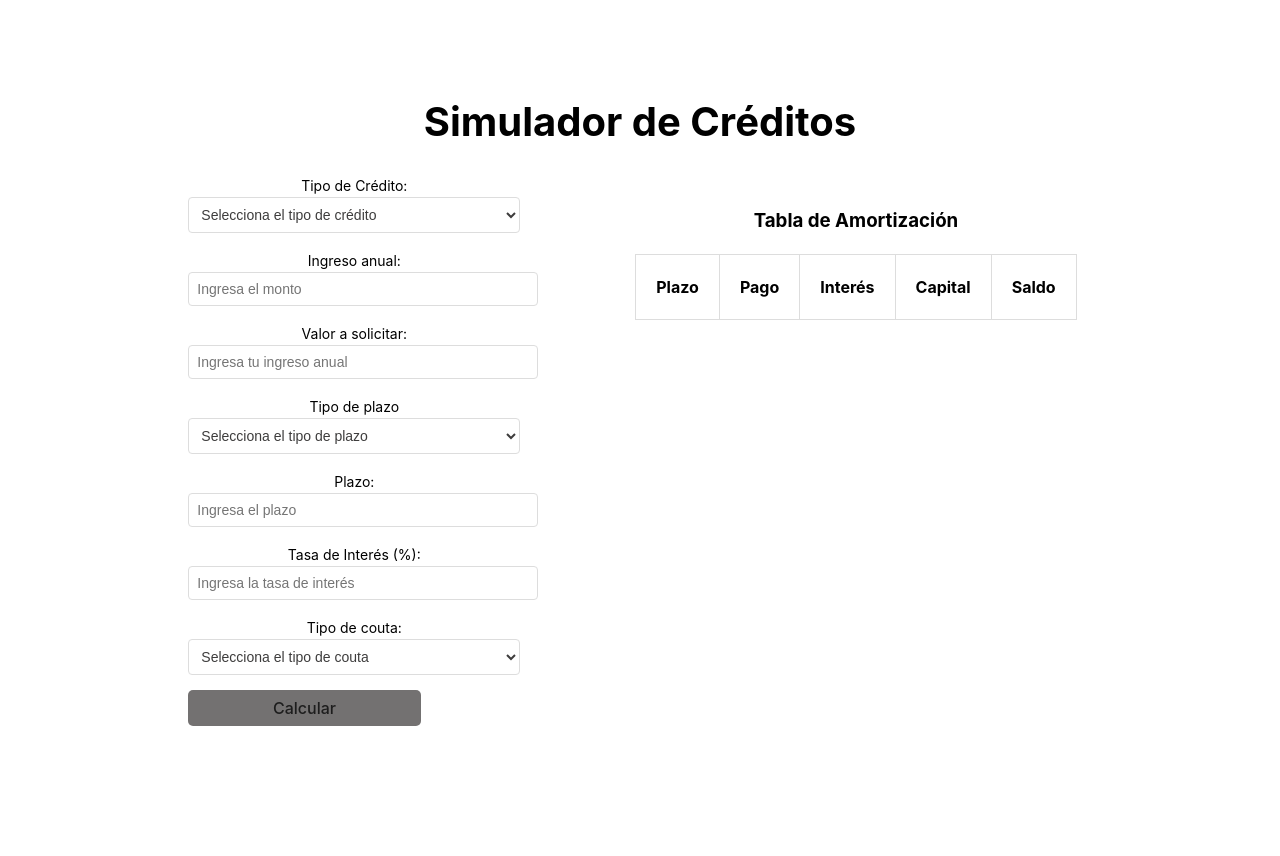
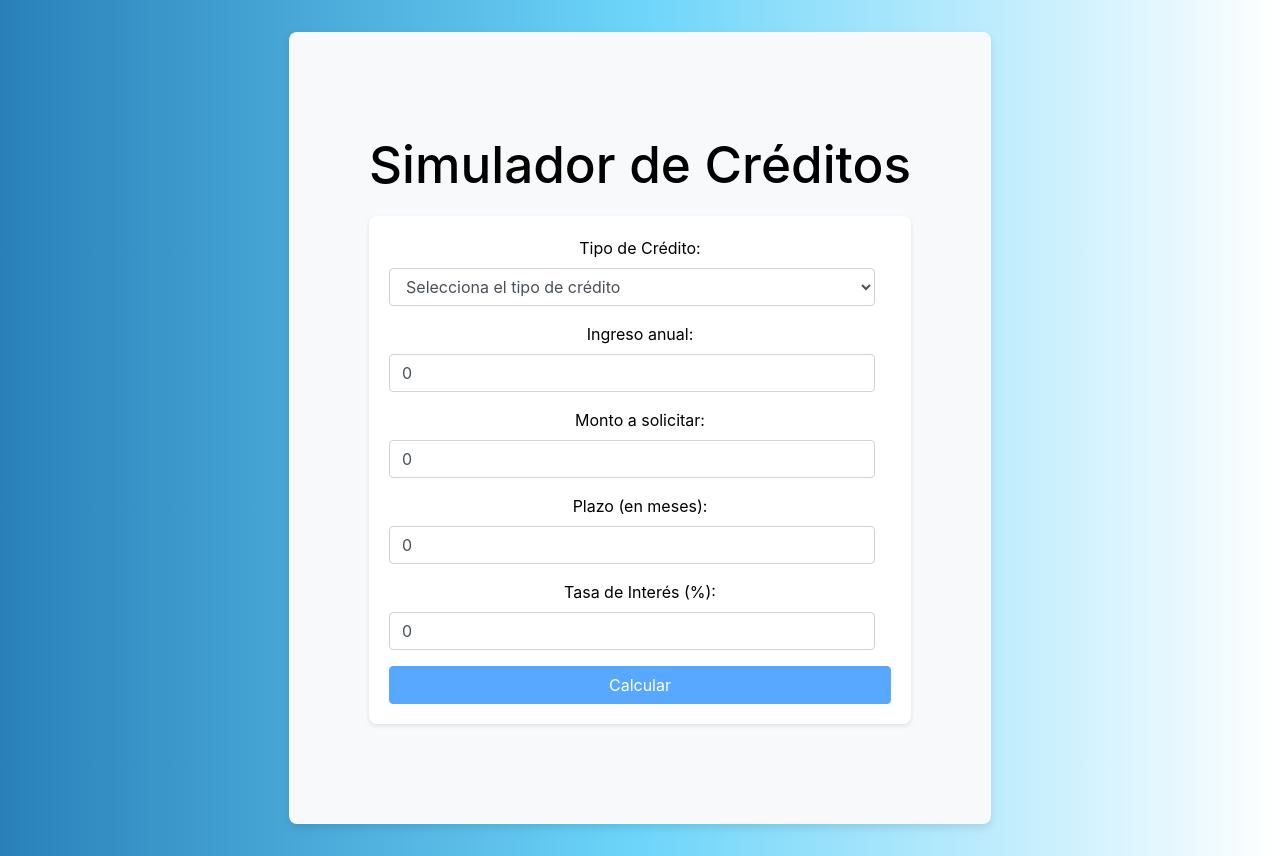
Before and after one commit to YurleisZg/credit-simulator, a Vue app: page / in a window 1280 px wide. Before the commit the page ends 800 px from the top, so only its background shows below. Built offline with nearby package versions, Linux system fonts and the light colour scheme.

Commit message:
Modifying logic and interface

```diff
--- a/index.html
+++ b/index.html
@@ -3,6 +3,7 @@
   <head>
     <meta charset="UTF-8" />
     <link rel="icon" type="image/svg+xml" href="/vite.svg" />
+    <link href="https://stackpath.bootstrapcdn.com/bootstrap/4.5.2/css/bootstrap.min.css" rel="stylesheet">
     <meta name="viewport" content="width=device-width, initial-scale=1.0" />
     <title>Simulador créditos</title>
   </head>
--- a/package.json
+++ b/package.json
@@ -11,7 +11,8 @@
   "dependencies": {
     "material-icons": "^1.13.12",
     "pinia": "^2.2.4",
-    "vue": "^3.5.10"
+    "vue": "^3.5.10",
+    "xlsx": "^0.18.5"
   },
   "devDependencies": {
     "@vitejs/plugin-vue": "^5.1.4",
--- a/src/components/CreditViewContent.vue
+++ b/src/components/CreditViewContent.vue
@@ -1,66 +1,50 @@
 <template>
-    <div class="calculator-container">
-      <h1>Simulador de Créditos</h1>
-      <br />
+  <div class="container calculator-container">
+    <h1 class="text-center my-4">Simulador de Créditos</h1>
     <div class="content">
       <div class="credit-form">
         <div class="form-group">
           <label for="credit-type">Tipo de Crédito:</label>
-            <select id="credit-type">
+          <select id="credit-type" v-model="solicitud.tipoCredito" class="form-control" @blur="touched.tipoCredito = true">
             <option value="" disabled selected>Selecciona el tipo de crédito</option>
             <option value="hipotecario">Crédito Hipotecario</option>
             <option value="automotriz">Crédito Automotriz</option>
             <option value="libreInversion">Libre Inversión</option>
             <option value="personal">Crédito Personal</option>
           </select>
+          <div v-if="touched.tipoCredito && !solicitud.tipoCredito" class="text-danger">Este campo es obligatorio.</div>
         </div>
 
         <div class="form-group">
-            <label for="amount">Ingreso anual:</label>
-            <input type="number" id="amount" placeholder="Ingresa el monto" />
+          <label for="income">Ingreso anual:</label>
+          <input type="number" min="0" id="income" v-model.number="solicitud.ingresoAnual" placeholder="Ingresa tu ingreso anual" class="form-control" @blur="touched.ingresoAnual = true" />
+          <div v-if="touched.ingresoAnual && solicitud.ingresoAnual <= 0" class="text-danger">El ingreso anual debe ser mayor que cero.</div>
         </div>
 
         <div class="form-group">
-            <label for="income">Valor a solicitar:</label>
-            <input type="number" id="income" placeholder="Ingresa tu ingreso anual" />
+          <label for="amount">Monto a solicitar:</label>
+          <input type="number" min="0" id="amount" v-model.number="solicitud.montoSolicitado" placeholder="Ingresa el monto solicitado" class="form-control" @blur="touched.montoSolicitado = true" />
+          <div v-if="touched.montoSolicitado && solicitud.montoSolicitado <= 0" class="text-danger">El monto solicitado debe ser mayor que cero.</div>
         </div>
 
         <div class="form-group">
-            <label for="term-type">Tipo de plazo</label>
-            <select id="term-type">
-              <option value="" disabled selected>Selecciona el tipo de plazo</option>
-              <option value="Mensual">Mensual</option>
-              <option value="Anual">Anual</option>
-            </select>
-          </div>
-
-          <div class="form-group">
-            <label for="term">Plazo:</label>
-            <input type="number" id="term" placeholder="Ingresa el plazo" />
+          <label for="term">Plazo (en meses):</label>
+          <input type="number" min="0" id="term" v-model.number="solicitud.plazo" placeholder="Ingresa el plazo en meses" class="form-control" @blur="touched.plazo = true" />
+          <div v-if="touched.plazo && solicitud.plazo <= 0" class="text-danger">El plazo debe ser mayor que cero.</div>
         </div>
 
         <div class="form-group">
           <label for="interest">Tasa de Interés (%):</label>
-            <input type="number" id="interest" placeholder="Ingresa la tasa de interés" />
+          <input type="number" min="0" id="interest" v-model.number="solicitud.tasaInteres" placeholder="Ingresa la tasa de interés" class="form-control" @blur="touched.tasaInteres = true" />
+          <div v-if="touched.tasaInteres && solicitud.tasaInteres <= 0" class="text-danger">La tasa de interés debe ser mayor que cero.</div>
         </div>
 
-          <div class="form-group">
-            <label for="share-type">Tipo de couta:</label>
-            <select id="share-type">
-              <option value="" disabled selected>Selecciona el tipo de couta</option>
-              <option value="Mensual">Mensual</option>
-              <option value="Bimensual">bimensual</option>
-              <option value="Trimestral">Trimestral</option>
-              <option value="Semestral">Semestral</option>
-              <option value="Anual">Anual</option>
-            </select>
-          </div>
-          <button>Calcular</button>
+        <button @click="calcular" :disabled="!isFormValid" class="btn btn-primary btn-block">Calcular</button>
       </div>
 
-        <div class="amortization-table">
-          <h3>Tabla de Amortización</h3>
-          <table>
+      <div class="amortization-table mt-4" v-if="respuesta && respuesta.tablaAmortizacion.length">
+        <h3 class="text-center">Tabla de Amortización</h3>
+        <table class="table table-bordered table-striped">
           <thead>
             <tr>
               <th>Plazo</th>
@@ -70,98 +54,160 @@
               <th>Saldo</th>
             </tr>
           </thead>
+          <tbody>
+            <tr v-for="(entry, index) in respuesta.tablaAmortizacion" :key="index">
+              <td>{{ entry.plazo }}</td>
+              <td>{{ entry.pago.toFixed(2) }}</td>
+              <td>{{ entry.interes.toFixed(2) }}</td>
+              <td>{{ entry.capital.toFixed(2) }}</td>
+              <td>{{ entry.saldo.toFixed(2) }}</td>
+            </tr>
+          </tbody>
         </table>
+      </div>
+
+      <div v-if="respuesta && respuesta.tablaAmortizacion.length && respuesta.esAprobado" class="download-buttons text-center mt-3">
+        <button @click="descargarExcel" class="btn btn-success me-3">Descargar en Excel</button>
+        <button @click="descargarTxt" class="btn btn-secondary">Descargar en TXT</button>
       </div>
     </div>
   </div>
 </template>
 
 <script setup lang="ts">
+import { ref, computed } from 'vue';
+import { calcularCredito, SolicitudCredito, RespuestaCredito } from '../services/service';
+import * as XLSX from 'xlsx';
+
+const solicitud = ref<SolicitudCredito>({
+  tipoCredito: '',
+  ingresoAnual: 0,
+  montoSolicitado: 0,
+  plazo: 0,
+  tasaInteres: 0
+});
+
+const respuesta = ref<RespuestaCredito | null>(null);
+
+const touched = ref({
+  tipoCredito: false,
+  ingresoAnual: false,
+  montoSolicitado: false,
+  plazo: false,
+  tasaInteres: false
+});
+
+const isFormValid = computed(() => {
+  return (
+    solicitud.value.ingresoAnual > 0 &&
+    solicitud.value.montoSolicitado > 0 &&
+    solicitud.value.plazo > 0 &&
+    solicitud.value.tasaInteres > 0 &&
+    solicitud.value.tipoCredito !== ''
+  );
+});
+
+function calcular() {
+  if (!isFormValid.value) return;
+
+  respuesta.value = calcularCredito(solicitud.value);
+}
+
+function descargarExcel() {
+  if (respuesta.value) {
+    const worksheet = XLSX.utils.json_to_sheet(respuesta.value.tablaAmortizacion);
+    const workbook = XLSX.utils.book_new();
+    XLSX.utils.book_append_sheet(workbook, worksheet, "Amortizacion");
+
+    const now = new Date();
+    const options = {
+      timeZone: 'America/Bogota',
+      year: 'numeric',
+      month: '2-digit',
+      day: '2-digit',
+      hour: '2-digit',
+      minute: '2-digit',
+      second: '2-digit',
+      hour12: false
+    };
+    const formatter = new Intl.DateTimeFormat('es-CO', options);
+    const parts = formatter.formatToParts(now);
+    const dateObj = {};
+    for (const { type, value } of parts) {
+      dateObj[type] = value;
+    }
+
+    const formattedDate = `${dateObj.year}-${dateObj.month}-${dateObj.day}_${dateObj.hour}-${dateObj.minute}-${dateObj.second}`;
+    const filename = `tabla_amortizacion_${formattedDate}.xlsx`;
+
+    XLSX.writeFile(workbook, filename);
+  }
+}
+
+function descargarTxt() {
+  if (respuesta.value) {
+    const encabezado = "Plazo\tPago\tInterés\tCapital\tSaldo\n";
+    const filas = respuesta.value.tablaAmortizacion.map(entry =>
+      `${entry.plazo}\t${entry.pago.toFixed(2)}\t${entry.interes.toFixed(2)}\t${entry.capital.toFixed(2)}\t${entry.saldo.toFixed(2)}`
+    ).join("\n");
+
+    const contenido = encabezado + filas;
+    const blob = new Blob([contenido], { type: "text/plain;charset=utf-8" });
+    const url = window.URL.createObjectURL(blob);
+    const link = document.createElement("a");
+    link.href = url;
+    link.download = "tabla_amortizacion.txt";
+    link.click();
+    window.URL.revokeObjectURL(url);
+  }
+}
 </script>
 
 <style>
 .calculator-container {
-    display: flex;
-    flex-direction: column;
-    align-items: center;
   color: black;
-  }
-
-  .content {
-    display: flex;
-    justify-content: space-between;
-    width: 100%;
-    max-width: 1000px;
-    gap:100px;
-  }
-
-  h1 {
-    margin-bottom: 5px;
-    font-size: 2.5em;
+  background-color: #f8f9fa;
+  padding: 80px;
+  border-radius: 8px;
+  box-shadow: 0 4px 8px rgba(0, 0, 0, 0.1);
 }
 
 .credit-form {
-    width: 100%;
-    display: flex;
-    flex-direction: column;
-    gap: 15px;
-  }
-
-  .form-group label {
-    font-size: 14px;
+  background-color: #ffffff;
+  padding: 20px; /* Reducido para evitar un padding excesivo */
+  border-radius: 8px;
+  box-shadow: 0 2px 4px rgba(0, 0, 0, 0.1);
+  margin-bottom: 20px;
 }
 
 .form-group input,
 .form-group select {
-    width: 100%;
-    padding: 8px;
-    font-size: 14px;
-    border-radius: 4px;
-    border: 1px solid #ddd;
-    background-color: #ffffff;
-    color: #3e3d3d;
-  }
-
-  button {
-    padding: 8px;
-    font-size: 1em;
-    background-color: #737171;
-    color: rgb(29, 29, 29);
-    border: none;
-    cursor: pointer;
-    width: 70%;
-    border-radius: 5px;
-  }
-
-  button:hover {
-    background-color: #a7a7fd;
+  width: calc(100% - 1rem); /* Resta un poco para evitar desbordamiento */
+  margin-bottom: 1rem; /* Espaciado entre los campos */
 }
 
 .amortization-table {
-    width: 50%;
-    padding: 15px;
-    background-color: #ffffff;
-    border-radius: 8px;
-
+  width: 100%;
 }
 
-  table {
-    width: 100%;
-    border-collapse: collapse;
+.btn-primary {
+  background-color: #007bff; /* Color de fondo del botón primario */
+  border-color: #007bff; /* Color de borde del botón primario */
 }
 
-  table, th, td {
-    border: 1px solid #ddd;
+.btn-primary:hover {
+  background-color: #0056b3; /* Color de fondo en hover */
 }
 
-  th, td {
-    padding: 20px;
-    text-align: center;
+.text-danger {
+  font-size: 0.875rem; /* Tamaño del texto de error */
 }
 
-  h2 {
-    text-align: center;
-    font-size: 1.8em;
-    margin-bottom: 15px;
+.download-buttons {
+  margin-top: 20px; /* Espaciado entre el contenido y los botones */
+}
+
+.download-buttons button {
+  margin-right: 20px; /* Espacio entre los botones de descarga */
 }
 </style>
--- /dev/null
+++ b/src/services/service.ts
@@ -0,0 +1,101 @@
+// service.ts
+
+export interface SolicitudCredito {
+  tipoCredito: string;
+  ingresoAnual: number;
+  montoSolicitado: number;
+  plazo: number;
+  tasaInteres: number;
+}
+
+export interface RespuestaCredito {
+  esAprobado: boolean;
+  montoAprobado: number;
+  mensajeError?: string; // Mensaje de error para la validación
+  tablaAmortizacion: Array<{
+    plazo: number;
+    pago: number;
+    interes: number;
+    capital: number;
+    saldo: number;
+  }>;
+}
+
+export function calcularCredito(solicitud: SolicitudCredito): RespuestaCredito {
+  const { tipoCredito, ingresoAnual, montoSolicitado, plazo, tasaInteres } = solicitud;
+
+  // Validaciones
+  if (!tipoCredito) {
+    return { esAprobado: false, montoAprobado: 0, mensajeError: 'El tipo de crédito es obligatorio.', tablaAmortizacion: [] };
+  }
+  if (ingresoAnual <= 0) {
+    return { esAprobado: false, montoAprobado: 0, mensajeError: 'El ingreso anual debe ser mayor que cero.', tablaAmortizacion: [] };
+  }
+  if (montoSolicitado <= 0) {
+    return { esAprobado: false, montoAprobado: 0, mensajeError: 'El monto solicitado debe ser mayor que cero.', tablaAmortizacion: [] };
+  }
+  if (plazo <= 0) {
+    return { esAprobado: false, montoAprobado: 0, mensajeError: 'El plazo debe ser mayor que cero.', tablaAmortizacion: [] };
+  }
+  if (tasaInteres <= 0) {
+    return { esAprobado: false, montoAprobado: 0, mensajeError: 'La tasa de interés debe ser mayor que cero.', tablaAmortizacion: [] };
+  }
+
+  // Verificación de montos permitidos según el tipo de crédito
+  let montoMaximo;
+  switch (tipoCredito) {
+    case 'hipotecario':
+      montoMaximo = ingresoAnual * 6;
+      break;
+    case 'automotriz':
+      montoMaximo = ingresoAnual * 3;
+      break;
+    case 'libreInversion':
+      montoMaximo = ingresoAnual * 1.5;
+      break;
+    case 'personal':
+      montoMaximo = (ingresoAnual / 12) * 6;
+      break;
+    default:
+      montoMaximo = 0;
+      break;
+  }
+
+  const esAprobado = montoSolicitado <= montoMaximo;
+  const montoAprobado = esAprobado ? montoSolicitado : 0;
+
+  // Cálculo de amortización solo si el crédito es aprobado
+  const tablaAmortizacion = esAprobado ? calcularAmortizacion(montoAprobado, plazo, tasaInteres) : [];
+
+  return {
+    esAprobado,
+    montoAprobado,
+    mensajeError: esAprobado ? undefined : 'El monto solicitado excede el monto máximo permitido.',
+    tablaAmortizacion
+  };
+}
+
+// Función de cálculo de amortización en base al plazo en meses
+function calcularAmortizacion(monto: number, plazo: number, tasaInteres: number) {
+  const tasaMensual = tasaInteres / 100 / 12; // Tasa mensual
+  const pagoMensual = monto * (tasaMensual / (1 - Math.pow(1 + tasaMensual, -plazo)));
+  const tablaAmortizacion = [];
+
+  let saldo = monto;
+
+  for (let i = 1; i <= plazo; i++) {
+    const interes = saldo * tasaMensual;
+    const capital = pagoMensual - interes;
+    saldo -= capital;
+
+    tablaAmortizacion.push({
+      plazo: i, // Mostrar el número de mes
+      pago: pagoMensual,
+      interes,
+      capital,
+      saldo: Math.max(0, saldo) // Evitar números negativos al final
+    });
+  }
+
+  return tablaAmortizacion;
+}
--- a/src/style.css
+++ b/src/style.css
@@ -23,6 +23,9 @@ a:hover {
 }
 
 body {
+  background: #2980b9;
+  background: -webkit-linear-gradient(to right, #2980b9, #6dd5fa, #ffffff);
+  background: linear-gradient(to right, #2980b9, #6dd5fa, #ffffff);
   margin: 0;
   display: flex;
   place-items: center;
```
Also changed, not shown: 1 other file (tests, documents, lock files or other folders). Lines whose indentation alone changed are shown as unchanged.
